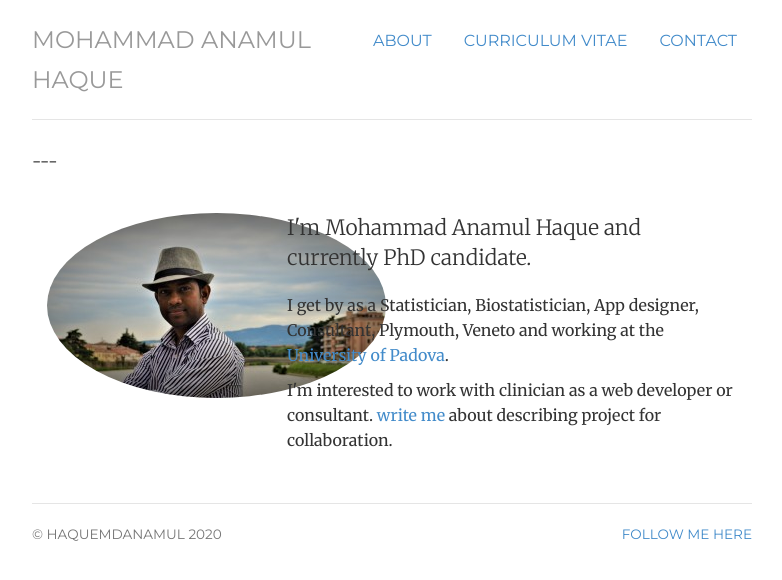
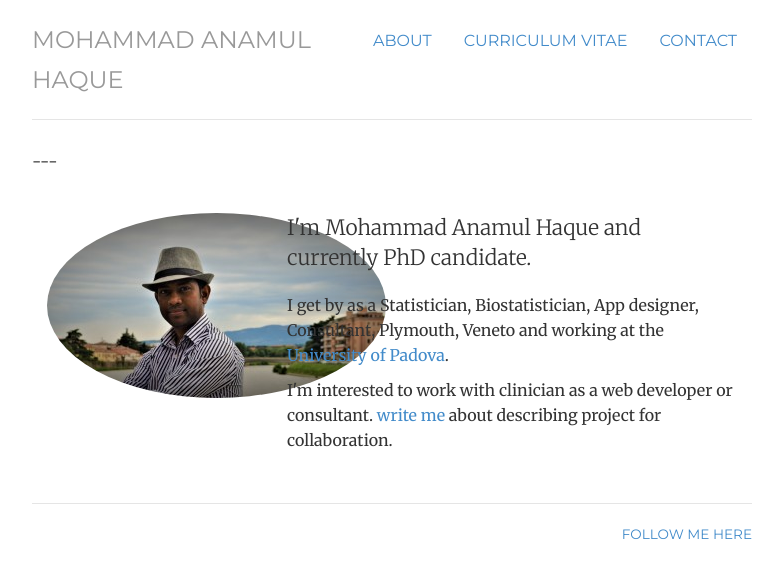
Before and after one commit to haquemdanamul/haquemdanamul, a Jekyll site: the page built from index.html, in a window 1280 px wide. Shown: the top 580 px of the page, without its empty margins (248-1030 px from the left). Built offline with Jekyll 4.4.1, drawn with Linux system fonts in a browser that asks for light colours; nearby versions of some CDN libraries; library files that are not in the unit come from our copies.

Commit message:
Update footer.html

```diff
--- a/_includes/footer.html
+++ b/_includes/footer.html
@@ -1,7 +1,7 @@
 <div class="footer">
 	<div class="row">
 	<div class="col-sm-8">
-	<p><small>&copy; haquemdanamul 2020</small></p>
+	<p><small></small></p>
 	</div>
 	<div class="col-sm-4">
 	<p class="pull-right"><small><a href="/follow" title="FOLLOW ME HERE">FOLLOW ME HERE</a></small></p>
```
